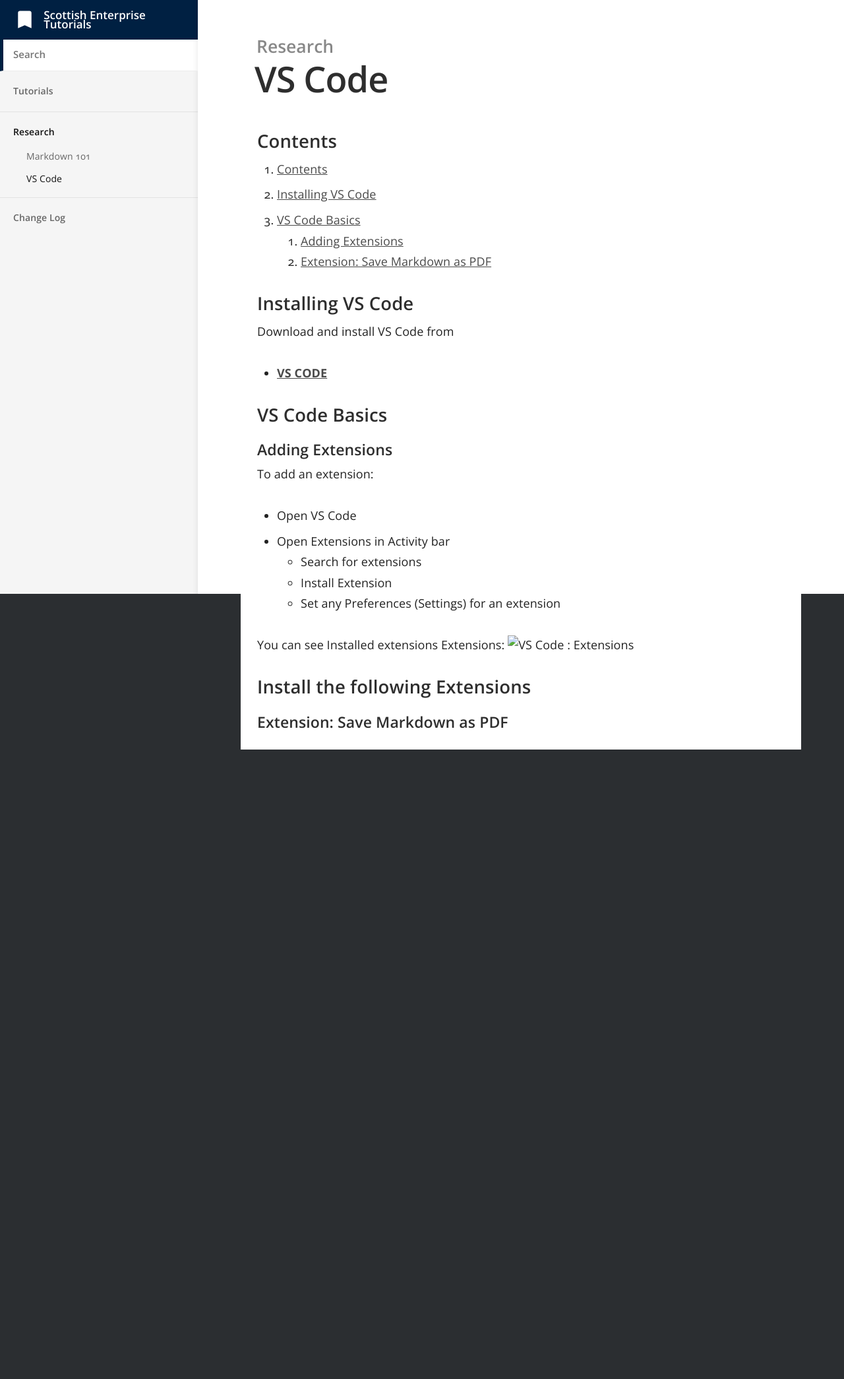
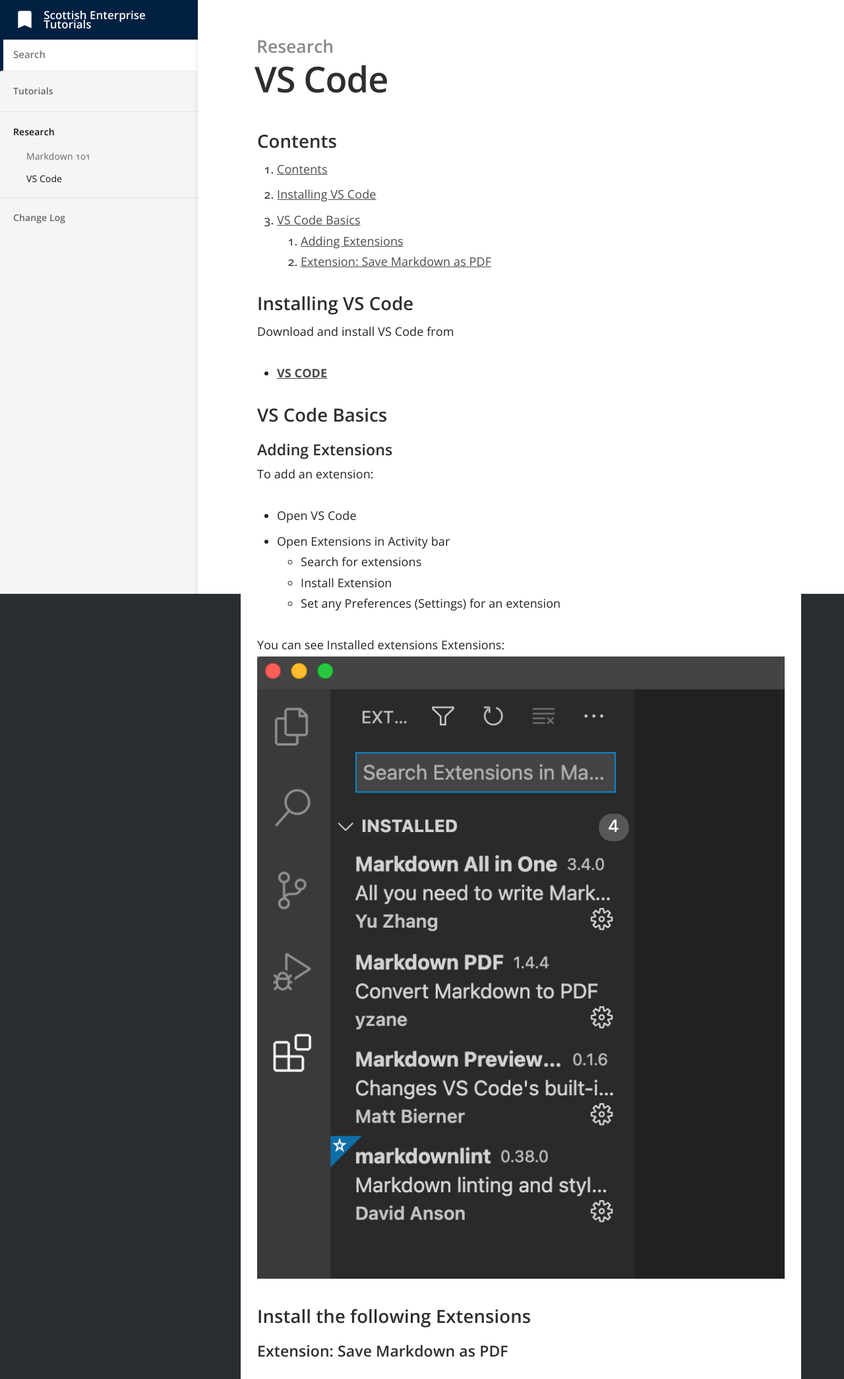
Before and after one commit to scotentSD/Tutorials, a Jekyll site: the page built from _docs/Content/VSCode.md, in a window 1280 px wide. Shown: the whole page at 66% size. Built offline with Jekyll 4.4.1, drawn with Linux system fonts in a browser that asks for light colours; before the commit the page ends 1136 px from its top, so only the background shows below that.

Commit message:
Update VSCode.md
mk

```diff
--- a/_docs/Content/VSCode.md
+++ b/_docs/Content/VSCode.md
@@ -29,7 +29,7 @@ To add an extension:
 
 You can see Installed extensions
 Extensions:
-![VS Code : Extensions](https://scotentsd.github.io/tutorials/images/installed.png)
+![VS Code : Extensions](/images/installed.png)
 
 Install the following Extensions
 -
```
